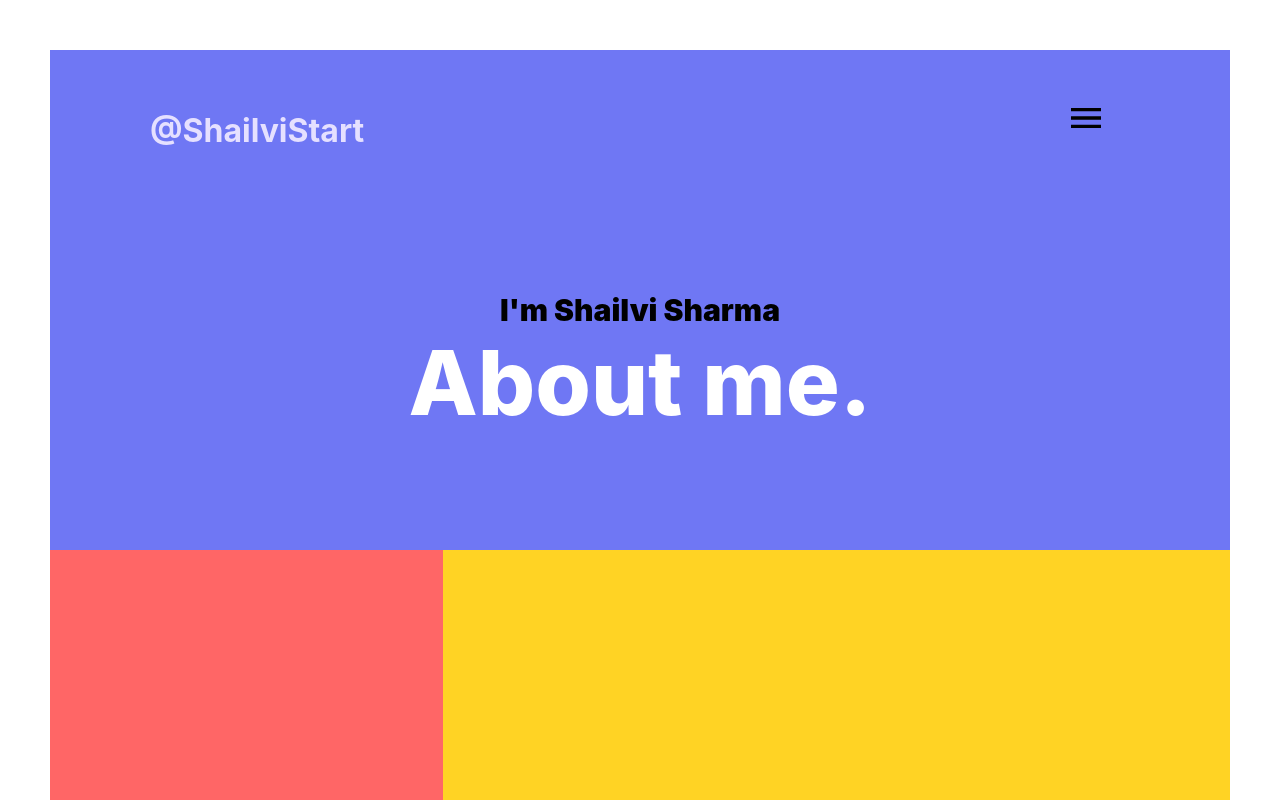
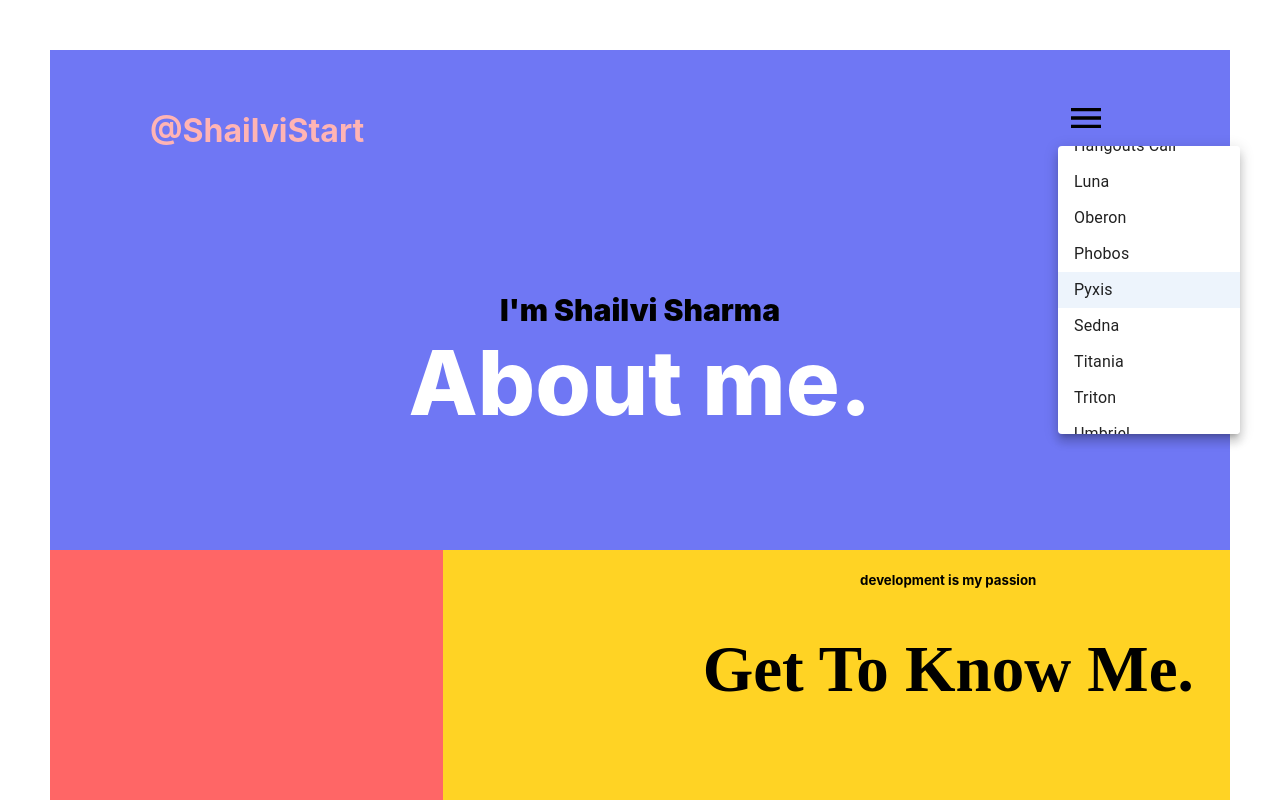
Before and after one commit to itsshailvi/Shail-Portfolio, a React (Create React App) app: page / in a window 1280 px wide. Both pictures are taken after a click on the button "menu". Shown: the top 800 px of the page. Built offline with nearby package versions, Linux system fonts and the light colour scheme.

Commit message:
changes in box3 and working on header menu

```diff
--- a/src/Components/Box3.js
+++ b/src/Components/Box3.js
@@ -3,10 +3,11 @@ import React from 'react'
 export const Box3 = () => {
   return (
     <div style={{background: '#FFD324', width: '66.7%' , position: 'relative', display: 'flex'}}>
+        <div style={{width: '33%'}}></div>
         <div>
-
+            <h5> development is my passion </h5>
+            <h1 style={{fontSize:'65px', fontWeight:"800", fontFamily: "Montserrat", textTransform: 'capitalize'}}> Get to know me.</h1>
         </div>
-        <div></div>
     </div>
   )
 }
--- a/src/Components/Header.js
+++ b/src/Components/Header.js
@@ -1,12 +1,41 @@
 import React from 'react'
 import IconButton from '@mui/material/IconButton';
 import MenuIcon from '@mui/icons-material/Menu';
+import Menu from '@mui/material/Menu';
+import MenuItem from '@mui/material/MenuItem';
+
+const options = [
+    'None',
+    'Atria',
+    'Callisto',
+    'Dione',
+    'Ganymede',
+    'Hangouts Call',
+    'Luna',
+    'Oberon',
+    'Phobos',
+    'Pyxis',
+    'Sedna',
+    'Titania',
+    'Triton',
+    'Umbriel',
+  ];
+
+  const ITEM_HEIGHT = 48;
 
 export const Header = () => {
+    const [anchorEl, setAnchorEl] = React.useState(null);
+    const open = Boolean(anchorEl);
+    const handleClick = (event) => {
+        setAnchorEl(event.currentTarget);
+    };
+    const handleClose = () => {
+        setAnchorEl(null);
+    };
     return (
-        <div style={{display:'flex', justifyContent:'space-between', paddingRight: '100px', paddingTop: '40px' , paddingBottom: '0px', paddingLeft: '100px'}}>
+        <div style={{ display: 'flex', justifyContent: 'space-between', paddingRight: '100px', paddingTop: '40px', paddingBottom: '0px', paddingLeft: '100px' }}>
             <div>
-                <h1 style={{color: 'rgb(229, 224, 255)', background: 'FF8AAE'}}> @ShailviStart</h1>
+                <h1 style={{ color: '#FFB4B4', background: 'FF8AAE' }}> @ShailviStart</h1>
             </div>
             <div>
                 <IconButton
@@ -14,9 +43,33 @@ export const Header = () => {
                     sx={{ mr: 2 }}
                     color="inherit"
                     aria-label="menu"
+                    onClick={handleClick}
                 >
                     <MenuIcon sx={{ fontSize: 40 }} />
                 </IconButton>
+                <Menu
+                    id="long-menu"
+                    MenuListProps={{
+                        'aria-labelledby': 'long-button',
+                    }}
+                    anchorEl={anchorEl}
+                    open={open}
+                    onClose={handleClose}
+                    PaperProps={{
+                        style: {
+                            maxHeight: ITEM_HEIGHT * 6,
+                            width: '18ch',
+                            left: '955px'
+                        },
+                    }}
+                >
+                    {options.map((option) => (
+                        <MenuItem key={option} selected={option === 'Pyxis'} onClick={handleClose}>
+                            {option}
+                        </MenuItem>
+                    ))}
+                </Menu>
+
 
             </div>
         </div>
```
Lines whose indentation alone changed are shown as unchanged.
